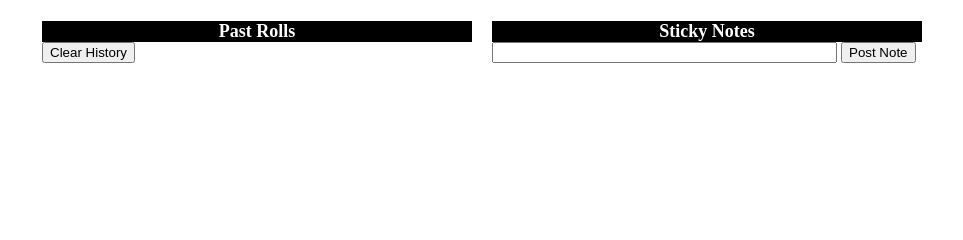
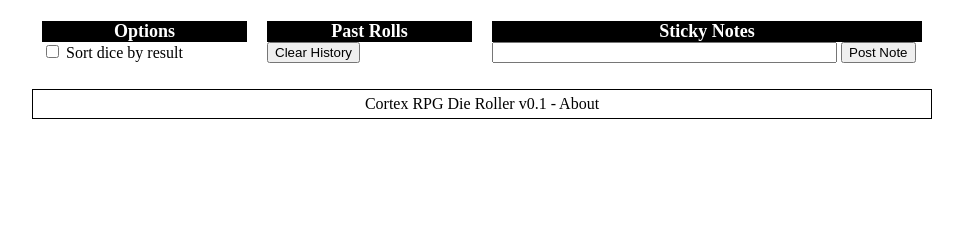
Before and after one commit to dbisdorf/cortex-roller, a Django app: page /players/1/ in a window 1280 px wide. Shown: the part 87-327 px from the top of the page, without its empty margins (158-1121 px from the left). Run offline with Django 3.2, Linux system fonts and the light colour scheme; data that the repository does not hold is empty.

Commit message:
Sorting options and "about" box.

```diff
--- a/players/static/players/style.css
+++ b/players/static/players/style.css
@@ -54,10 +54,16 @@
 	width: 100%;
 }
 
+.options-box {
+	display: table-cell;
+	padding: 10px;
+	width: 25%;
+}
+
 .roll-box {
 	display: table-cell;
 	padding: 10px;
-	width: 50%;
+	width: 25%;
 }
 
 .message-box {
@@ -74,6 +80,11 @@
 	margin: 5px;
 }
 
+.about-box {
+	border: 1px solid;
+	padding: 5px;
+	text-align: center;
+}
 
 .dice-image4 {
 	background-image: url('d4.png');
--- a/players/templates/players/index.html
+++ b/players/templates/players/index.html
@@ -9,6 +9,8 @@
 <link rel='stylesheet' type='text/css' href="{% static 'players/style.css' %}" />
 <script src="{% static 'players/jquery-3.3.1.min.js' %}"></script>
 <script>
+	var dice_list;
+
 	(function poll(){
 		ajax_command('poll', 0);
 		setTimeout(function(){
@@ -79,6 +81,10 @@
 			ajax_command("downdice", 0);
 		});
 
+		$("#sort-result").click(function() {
+			draw_dice();
+		});
+
 		$(document).on('click', '.dice-box', function() {
 			ajax_command('toggledie', $( this ).attr('id'));
 		});
@@ -101,27 +107,9 @@
 			dataType : 'json',
 
 			success : function(json) {
-				$('#dice-row').empty();
-				for (var i = 0; i < json.dice_list.length; i++) {
-					var uuid = json.dice_list[i].uuid;
-					var faces = json.dice_list[i].faces;
-					var result = json.dice_list[i].result;
-					if (result == 0) {
-						result = '-';
-					}
-					var selectstyle = "dice-unselected";
-					if (json.dice_list[i].selected) {
-						selectstyle = "dice-selected";
-					}
-					var die_tag = '';
-					if (json.dice_list[i].tag == "T") {
-						die_tag = "Total";
-					} else if (json.dice_list[i].tag == "E") {
-						die_tag = "Effect";
-					}
-					// TODO stop the image from repeating and tiling
-					$('#dice-row').append("<div id='" + uuid + "' class='dice-box dice-image" + faces + " " + selectstyle + "'>D" + faces + "<br><span style='font-size:xx-large'>" + result + "</span><br>" + die_tag + "</div>");
-				}
+				dice_list = json.dice_list;
+				draw_dice();
+
 				$('#message-table').empty();
 				for (var i = 0; i < json.message_list.length; i++) {
 					$('#message-table').append("<div id='" + json.message_list[i].uuid + "' class='message-class'>" + json.message_list[i].text + "</div>");
@@ -138,6 +126,55 @@
 				console.log("must be an ajax error")
 			}
 		});
+	}
+
+	function draw_dice() {
+		if ($("#sort-result").is(":checked")) {
+			dice_list.sort(function(a, b) {
+				if (a.result < b.result) {
+					return -1;
+				} else if (a.result > b.result) {
+					return 1;
+				} else if (a.faces < b.faces) {
+					return -1;
+				} else if (a.faces > b.faces) {
+					return 1;
+				} else {
+					return 0;
+				}
+			});
+		} else {
+			dice_list.sort(function(a, b) {
+				if (a.faces < b.faces) {
+					return -1;
+				} else if (a.faces > b.faces) {
+					return 1;
+				} else {
+					return 0;
+				}
+			});
+		}
+
+		$('#dice-row').empty();
+		for (var i = 0; i < dice_list.length; i++) {
+			var uuid = dice_list[i].uuid;
+			var faces = dice_list[i].faces;
+			var result = dice_list[i].result;
+			if (result == 0) {
+				result = '-';
+			}
+			var selectstyle = "dice-unselected";
+			if (dice_list[i].selected) {
+				selectstyle = "dice-selected";
+			}
+			var die_tag = '';
+			if (dice_list[i].tag == "T") {
+				die_tag = "Total";
+			} else if (dice_list[i].tag == "E") {
+				die_tag = "Effect";
+			}
+			$('#dice-row').append("<div id='" + uuid + "' class='dice-box dice-image" + faces + " " + selectstyle + "'>D" + faces + "<br><span style='font-size:xx-large'>" + result + "</span><br>" + die_tag + "</div>");
+		}
 	}
 
 </script>
@@ -183,6 +220,12 @@ Selected:
 
 <div class='bottom-info'>
 
+<div class="options-box">
+<div class="block-header">Options</div>
+<input type="checkbox" id="sort-result" name="sort-result">
+<label for="sort-result">Sort dice by result</label>
+</div>
+
 <div class='roll-box'>
 <div class='block-header'>Past Rolls</div>
 <div id='past-rolls'></div>
@@ -203,5 +246,9 @@ Selected:
 
 </div>
 
+<div class="about-box">
+Cortex RPG Die Roller v0.1 - About
+</div>
+
 </body>
 </html>
--- a/players/views.py
+++ b/players/views.py
@@ -116,7 +116,8 @@ def ajax(request, room_name):
         dice_list = Die.objects.filter(room=room_name)
         for die in dice_list:
             if die.selected:
-                die.tag = 'T'
+                if die.result > 1:
+                    die.tag = 'T'
                 die.selected = False
             elif die.tag == 'T':
                 die.tag = 'X'
@@ -126,7 +127,8 @@ def ajax(request, room_name):
         dice_list = Die.objects.filter(room=room_name)
         for die in dice_list:
             if die.selected:
-                die.tag = 'E'
+                if die.result > 1:
+                    die.tag = 'E'
                 die.selected = False
             elif die.tag == 'E':
                 die.tag = 'X'
```
Also changed, not shown: 3 other files.
